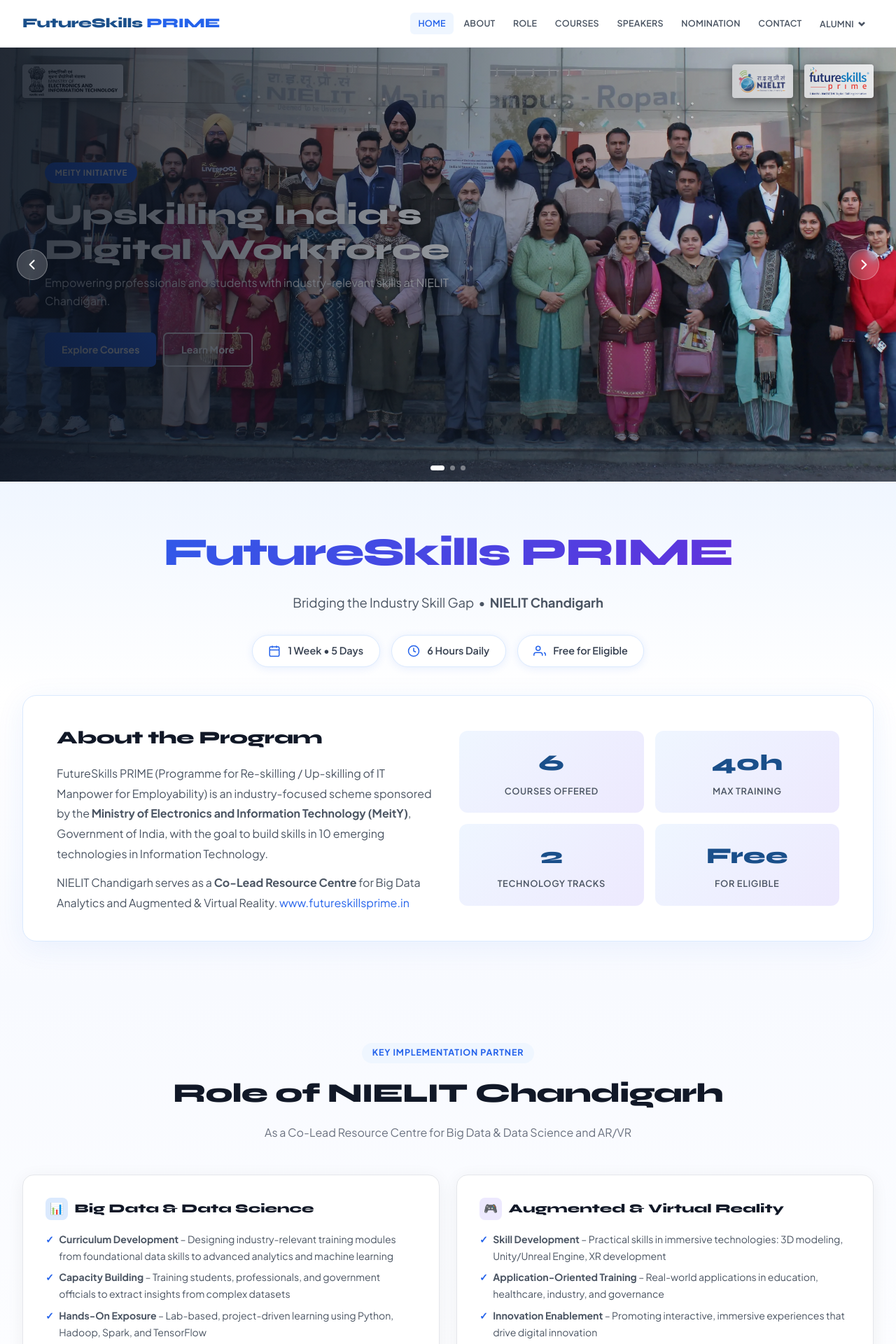
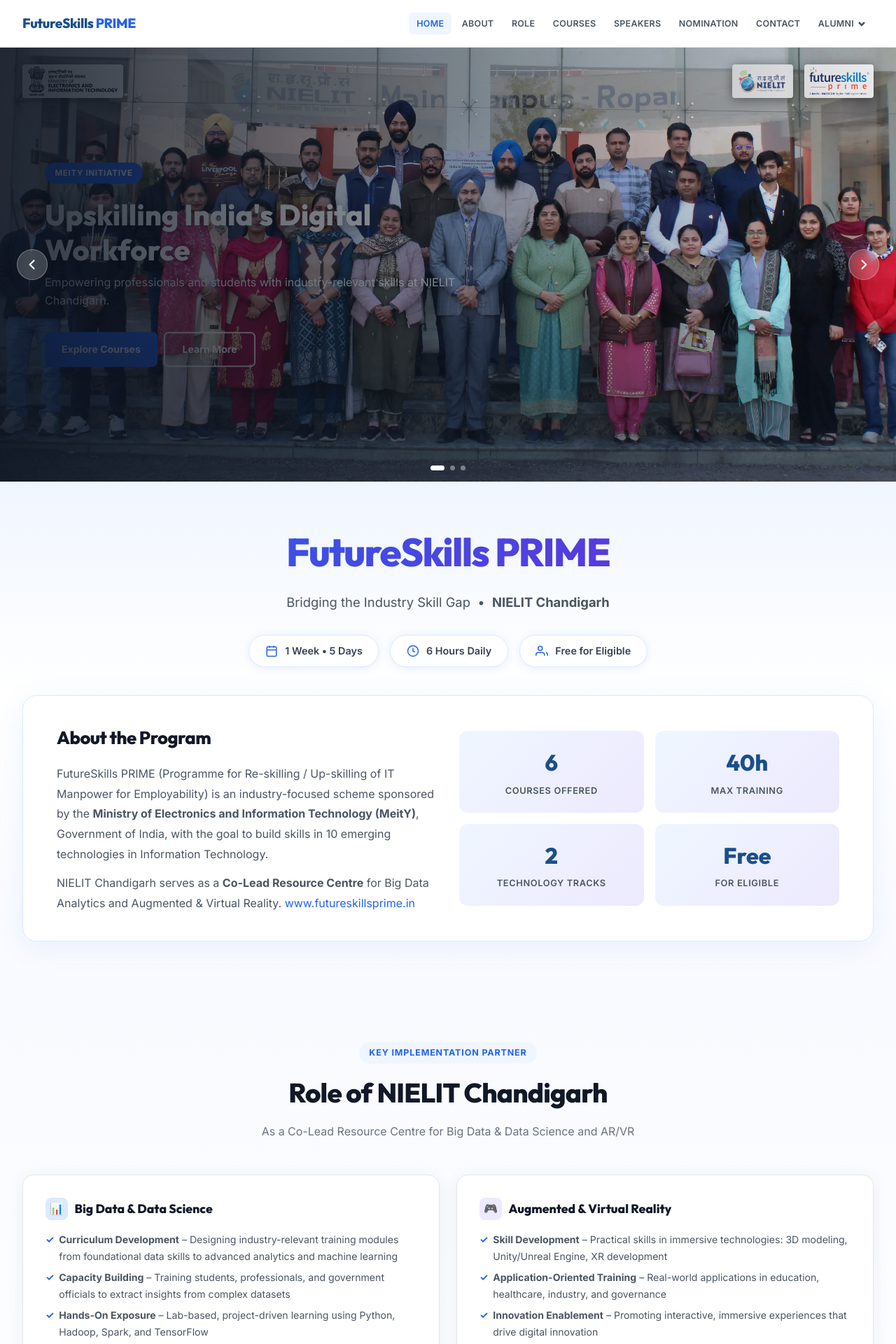
Before and after one commit to lovnishverma/futureskillsprime, a Flask app: page / in a window 1280 px wide. Shown: the top 1920 px of the page at 70% size. Run offline with Flask 3, Linux system fonts and the light colour scheme; data that the repository does not hold is empty.

Commit message:
Update typography to Inter and Outfit for a premium look

```diff
--- a/templates/index.html
+++ b/templates/index.html
@@ -48,7 +48,7 @@
         }
 
         body {
-            font-family: 'Plus Jakarta Sans', system-ui, sans-serif;
+            font-family: 'Inter', system-ui, -apple-system, sans-serif;
             background: #fff;
             color: var(--gray-800);
             line-height: 1.6;
@@ -118,7 +118,7 @@
         }
 
         .nav-logo {
-            font-family: 'Syne', sans-serif;
+            font-family: 'Outfit', sans-serif;
             font-size: 1.2rem;
             font-weight: 800;
             color: var(--primary);
@@ -697,7 +697,7 @@
         }
 
         .carousel-hero-content h2 {
-            font-family: 'Syne', sans-serif;
+            font-family: 'Outfit', sans-serif;
             font-size: clamp(1.15rem, 4.5vw, 2.6rem);
             font-weight: 800;
             line-height: 1.2;
@@ -860,7 +860,7 @@
         }
 
         .hero-content h1 {
-            font-family: 'Syne', sans-serif;
+            font-family: 'Outfit', sans-serif;
             font-size: clamp(2rem, 5vw, 3.5rem);
             font-weight: 800;
             margin-bottom: .75rem;
@@ -923,7 +923,7 @@
         }
 
         .about-card-text h2 {
-            font-family: 'Syne', sans-serif;
+            font-family: 'Outfit', sans-serif;
             font-size: 1.6rem;
             font-weight: 800;
             color: var(--gray-900);
@@ -951,7 +951,7 @@
         }
 
         .stat-box .stat-num {
-            font-family: 'Syne', sans-serif;
+            font-family: 'Outfit', sans-serif;
             font-size: 2rem;
             font-weight: 800;
             color: var(--primary);
@@ -998,7 +998,7 @@
         }
 
         .role-card h3 {
-            font-family: 'Syne', sans-serif;
+            font-family: 'Outfit', sans-serif;
             font-size: 1.1rem;
             font-weight: 800;
             color: var(--gray-900);
@@ -1301,7 +1301,7 @@
         }
 
         .section-title {
-            font-family: 'Syne', sans-serif;
+            font-family: 'Outfit', sans-serif;
             font-size: clamp(1.75rem, 3vw, 2.5rem);
             font-weight: 800;
             color: var(--gray-900);
```
Also changed, not shown: other parts of templates/index.html (+15 -15 lines).
